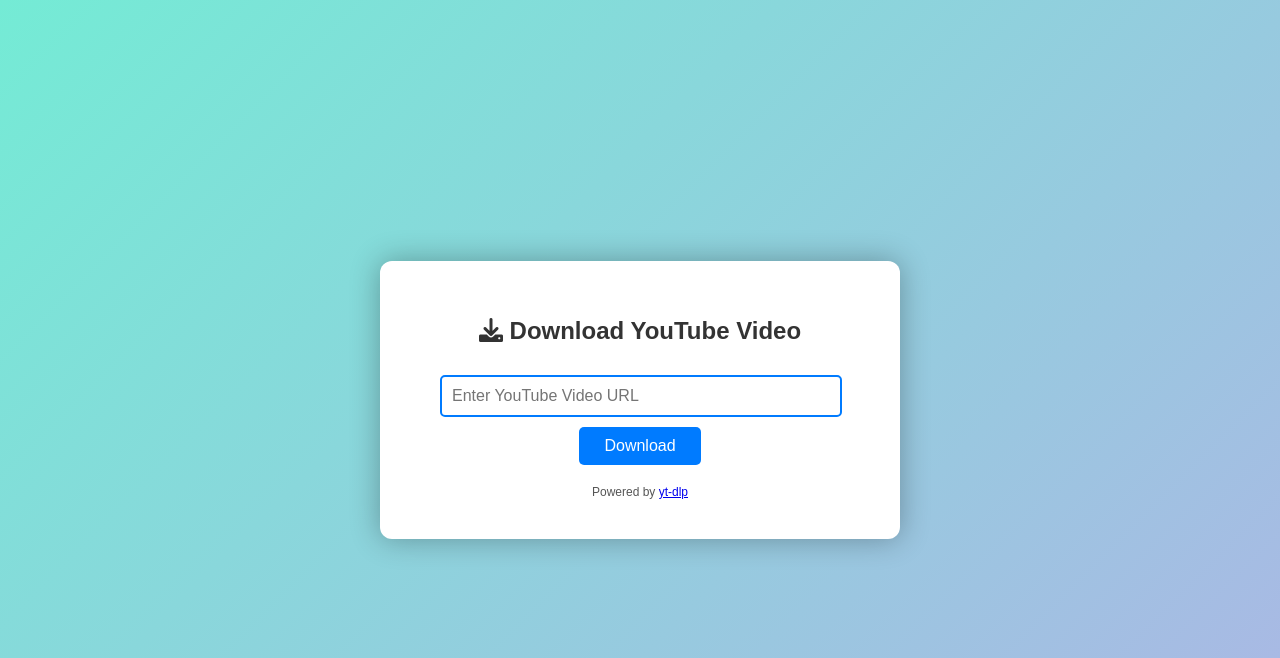
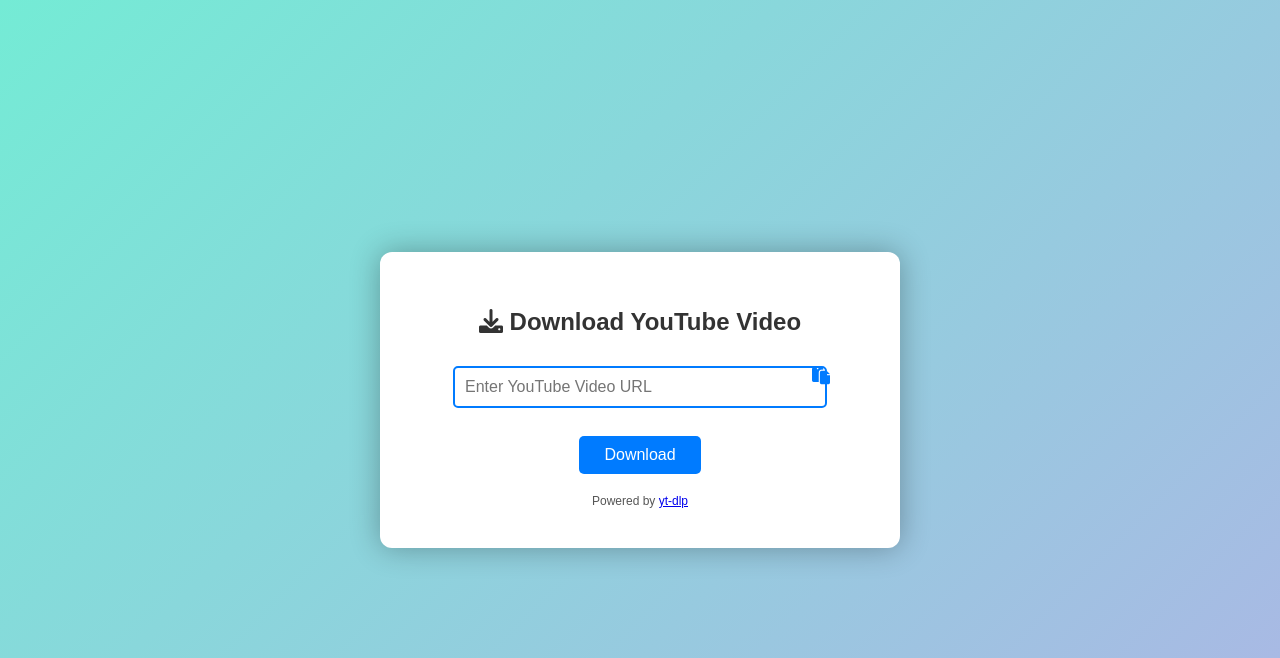
Before and after one commit to Sengkue/download-videos, a Flask app: page / in a window 1280 px wide. Shown: the top 658 px of the page. Run offline with Flask 3, Linux system fonts and the light colour scheme.

Commit message:
commit 10/10/2024  9:10:02.18

```diff
--- a/templates/index.html
+++ b/templates/index.html
@@ -30,8 +30,12 @@
             margin-bottom: 20px;
             color: #333;
         }
+        .input-container {
+            position: relative;
+            width: 100%;
+        }
         input[type="text"] {
-            width: calc(100% - 22px);
+            width: calc(100% - 50px); /* Adjusted for the icon width */
             padding: 10px;
             margin: 10px 0;
             border: 2px solid #007BFF;
@@ -42,6 +46,18 @@
         input[type="text"]:focus {
             border-color: #0056b3;
             outline: none;
+        }
+        .paste-icon {
+            position: absolute;
+            top: 10px;
+            right: 10px;
+            font-size: 18px;
+            color: #007BFF;
+            cursor: pointer;
+            transition: color 0.3s;
+        }
+        .paste-icon:hover {
+            color: #0056b3;
         }
         button {
             padding: 10px 25px;
@@ -73,13 +89,25 @@
             margin-right: 5px;
         }
     </style>
+    <script>
+        function pasteLink() {
+            navigator.clipboard.readText().then(function(text) {
+                document.getElementById('video-url').value = text;
+            }).catch(function(err) {
+                console.error('Failed to read clipboard: ', err);
+            });
+        }
+    </script>
 </head>
 <body>
 
     <div class="container">
         <h1><i class="fas fa-download"></i> Download YouTube Video</h1>
         <form action="/download" method="POST">
-            <input type="text" name="video_url" placeholder="Enter YouTube Video URL" required>
+            <div class="input-container">
+                <input type="text" id="video-url" name="video_url" placeholder="Enter YouTube Video URL" required>
+                <i class="fas fa-paste paste-icon" onclick="pasteLink()" title="Paste URL"></i>
+            </div>
             <br>
             <button type="submit">Download</button>
         </form>
```
